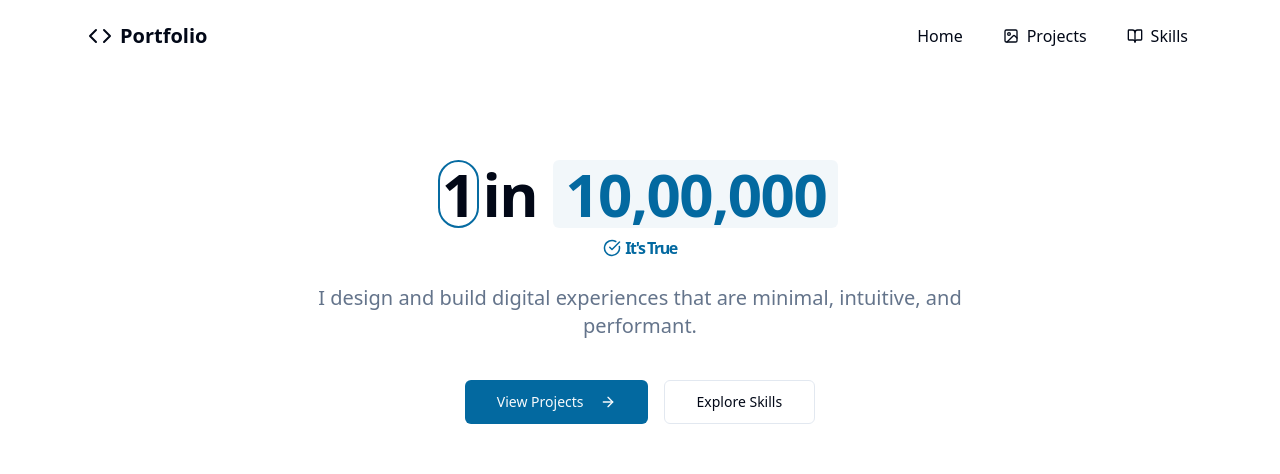
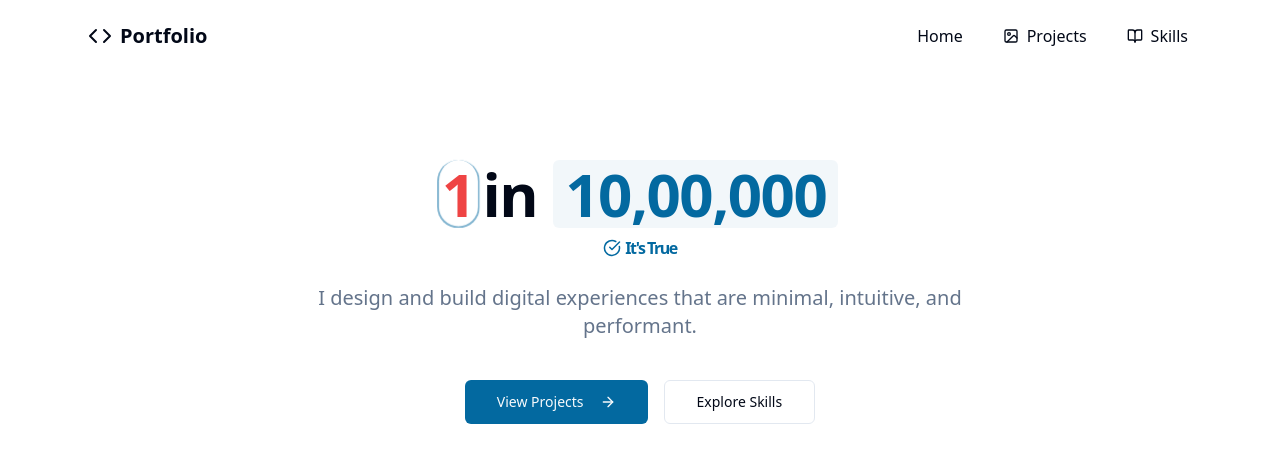
Before and after one commit to TM23-sanji/Portfolio, a React (Vite) app: page / in a window 1280 px wide. Shown: the top 474 px of the page. Built offline with nearby package versions, Linux system fonts and the light colour scheme.

Commit message:
Refactor: Improve hero section layout
Improve the layout of the hero section and update the styling of the "1" element to have a red color and a slightly imperfect circular shape.

```diff
--- a/src/pages/Index.tsx
+++ b/src/pages/Index.tsx
@@ -21,8 +21,8 @@ const Index = () => {
               <h1 className="text-4xl md:text-6xl font-bold tracking-tight mb-6">
                 <span className="inline-flex items-baseline relative">
                   <span className="relative inline-block">
-                    <span className="absolute -inset-1 rounded-full border-2 border-primary animate-pulse opacity-70"></span>
-                    <span>1</span>
+                    <span className="absolute -inset-1.5 border-2 border-t-0 border-l-2 border-r-2 border-b-2 rounded-full border-primary animate-circle-highlight opacity-70"></span>
+                    <span className="text-red-500">1</span>
                   </span>
                   <span className="mx-2">in</span>
                   <TypeWriter
--- a/tailwind.config.ts
+++ b/tailwind.config.ts
@@ -89,9 +89,9 @@ export default {
 					'50%': { opacity: '0' }
 				},
 				circleHighlight: {
-					'0%': { transform: 'scale(0.95)', opacity: '0.5' },
-					'50%': { transform: 'scale(1.05)', opacity: '0.8' },
-					'100%': { transform: 'scale(0.95)', opacity: '0.5' }
+					'0%': { transform: 'scale(0.95)', opacity: '0.5', borderSpacing: '0px' },
+					'50%': { transform: 'scale(1.05)', opacity: '0.8', borderSpacing: '3px' },
+					'100%': { transform: 'scale(0.95)', opacity: '0.5', borderSpacing: '0px' }
 				}
 			},
 			animation: {
```
